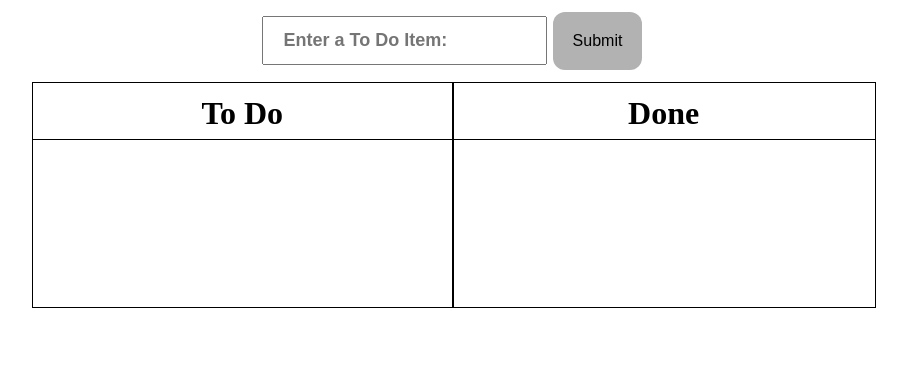
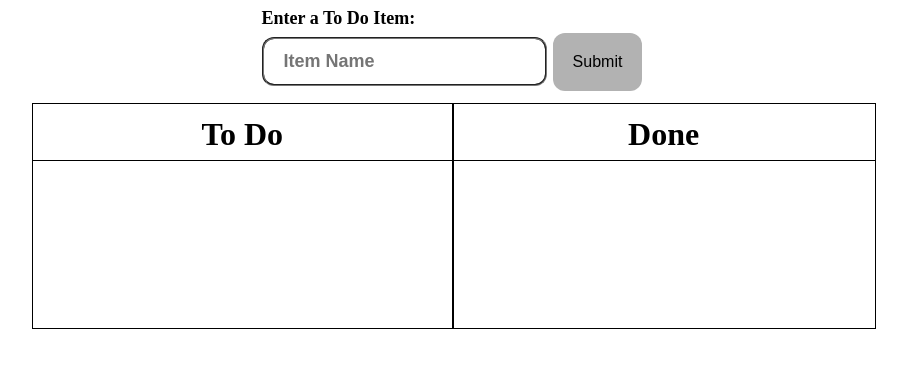
Before and after one commit to rehazler/ToDoApp, a plain HTML site: page index.html in a window 1280 px wide. Shown: the whole page, without its empty margins (187-1094 px from the left). Drawn offline with Linux system fonts and the light colour scheme.

Commit message:
Fixed alignment of center text and center input box. Changed styling of input to have rounded edges to match the submit button. Seperated some css class/id info.

```diff
--- a/css/styles.css
+++ b/css/styles.css
@@ -27,6 +27,12 @@ body
 	text-align: center;
 }
 
+.entiresContent
+{
+    display: inline-block;
+    text-align: left;
+}
+
 .toDoCreationForm
 {
 	text-align: center;
@@ -51,7 +57,16 @@ body
     padding: 12px 20px;
     font-size: 18px;
     font-weight: bold;
+    border-radius: 12px;
+    border-style: groove;
 }
+
+.inputLabel
+{
+	font-size: 18px;
+    font-weight: bold;
+}
+
 
 
 /********************
--- a/index.html
+++ b/index.html
@@ -11,8 +11,12 @@
 <body>
 	<div class="entries">
 		<form action="index.html" id="toDoCreationForm">
-			<input type="text" class="input" id="toDoInput" value="" placeholder="Enter a To Do Item:">
-			<input type="submit" class="button" id="submit" value="Submit">
+			<div class="entiresContent">
+				<label class="inputLabel">Enter a To Do Item:</label>
+				<br>
+				<input type="text" class="input" id="toDoInput" value="" placeholder="Item Name">
+				<input type="submit" class="button" id="submit" value="Submit">
+			</div>
 		</form>
 	</div>
 	<div class="lists">
```
